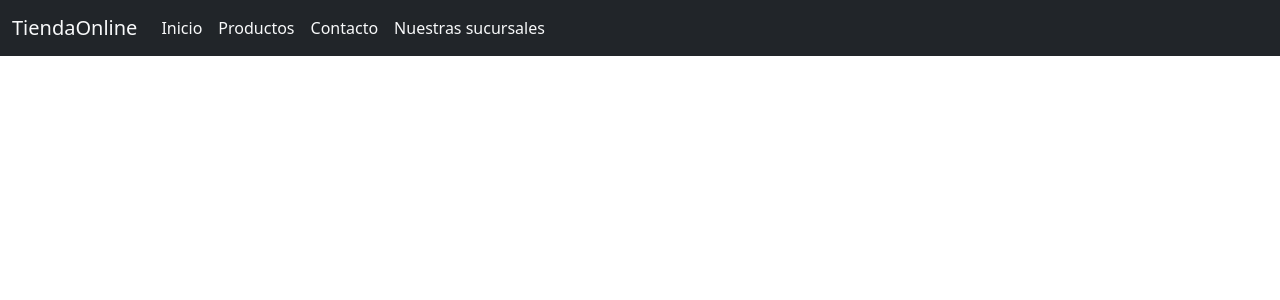
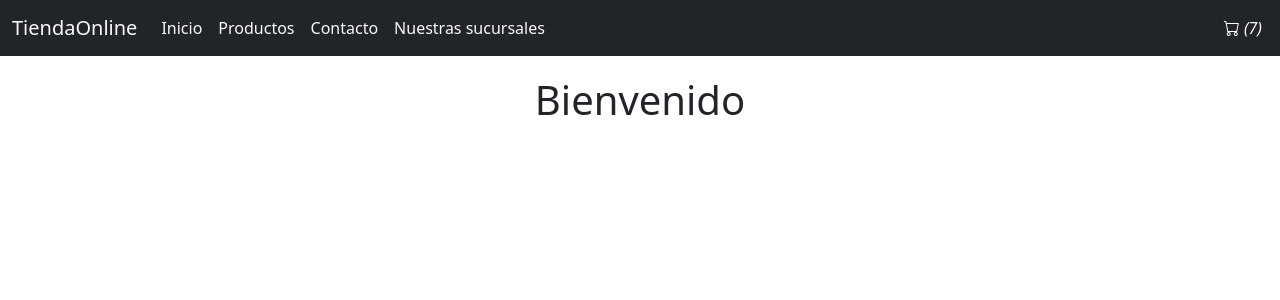
Before and after one commit to simondt/proyecto--react, a React (Create React App) app: page / in a window 1280 px wide. Shown: the top 300 px of the page. Built offline with nearby package versions, Linux system fonts and the light colour scheme.

Commit message:
componentes

```diff
--- a/package.json
+++ b/package.json
@@ -7,6 +7,7 @@
     "@testing-library/react": "^13.3.0",
     "@testing-library/user-event": "^13.5.0",
     "bootstrap": "^5.2.0",
+    "bootstrap-icons": "^1.9.1",
     "react": "^18.2.0",
     "react-dom": "^18.2.0",
     "react-scripts": "5.0.1",
--- a/src/App.js
+++ b/src/App.js
@@ -1,9 +1,12 @@
 import logo from './logo.svg';
 import './App.css';
-
+import Nav from './components/NavBar'
+import ItemListContainer from './components/ItemListContainer'
 function App() {
   return (
     <div className="App">
+      <Nav></Nav>
+      <ItemListContainer greeting='Bienvenido'></ItemListContainer>
     </div>
   );
 }
--- /dev/null
+++ b/src/components/CartWidget.css
@@ -0,0 +1,5 @@
+#botonCarrito{
+    background: transparent;
+    color: white;
+    border: none;
+}
--- /dev/null
+++ b/src/components/CartWidget.js
@@ -0,0 +1,9 @@
+import './CartWidget.css';
+
+function CartWidget (){
+    return(
+        <button id='botonCarrito'><i class="bi bi-cart"> (7)</i></button>
+    )
+}
+
+export default CartWidget
--- /dev/null
+++ b/src/components/ItemListContainer.css
@@ -0,0 +1,4 @@
+h1{
+    padding: 20px;
+    font-size: 3rem;
+}
--- /dev/null
+++ b/src/components/ItemListContainer.js
@@ -0,0 +1,10 @@
+import './ItemListContainer.css'
+
+function ItemListContainer (props){
+    const {greeting} = props
+    return (
+        <h1>{greeting}</h1>
+    )
+}
+
+export default ItemListContainer
--- a/src/components/NavBar.js
+++ b/src/components/NavBar.js
@@ -1,3 +1,5 @@
+import CartWidget from './CartWidget'
+
 function Nav() {
     return (
         <header>
@@ -23,6 +25,9 @@ function Nav() {
                             </li>
                         </ul>
                     </div>
+                    <div>
+                        <CartWidget></CartWidget>
+                    </div>
                 </div>
             </nav>
         </header>
--- a/src/index.js
+++ b/src/index.js
@@ -3,19 +3,14 @@ import ReactDOM from 'react-dom/client';
 import './index.css';
 import App from './App';
 import reportWebVitals from './reportWebVitals';
-import Nav from './components/NavBar'
-import 'bootstrap/dist/css/bootstrap.css';
-
+import 'bootstrap/dist/css/bootstrap.css'; // importa bootstrap
+import "bootstrap-icons/font/bootstrap-icons.css"; // importa bootstrap icons
 
 const root = ReactDOM.createRoot(document.getElementById('root'));
 root.render(
   <React.StrictMode>
     <App />
-    <Nav />
   </React.StrictMode>
 );
 
-// If you want to start measuring performance in your app, pass a function
-// to log results (for example: reportWebVitals(console.log))
-// or send to an analytics endpoint. Learn more: https://bit.ly/CRA-vitals
 reportWebVitals();
```
Also changed, not shown: 1 other file (tests, documents, lock files or other folders).
